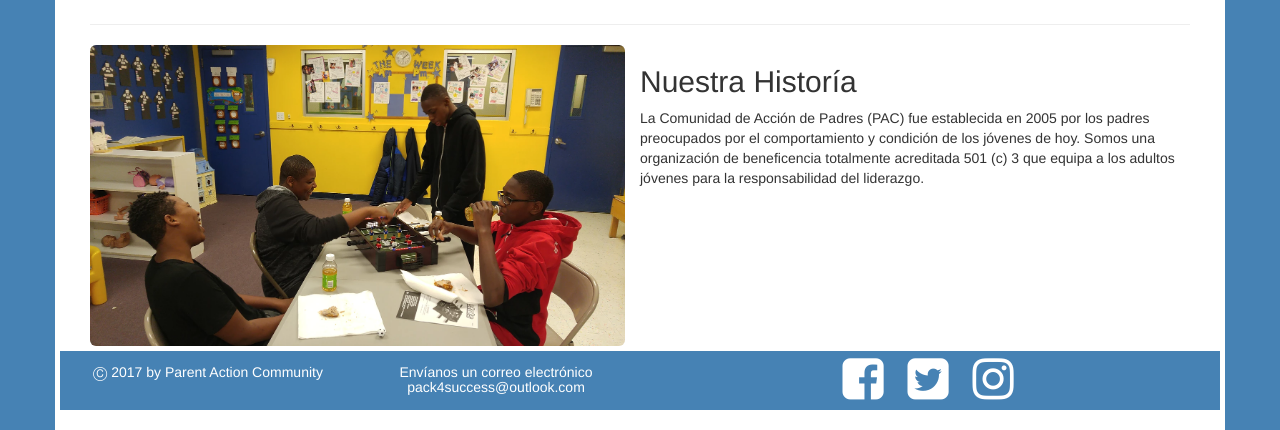
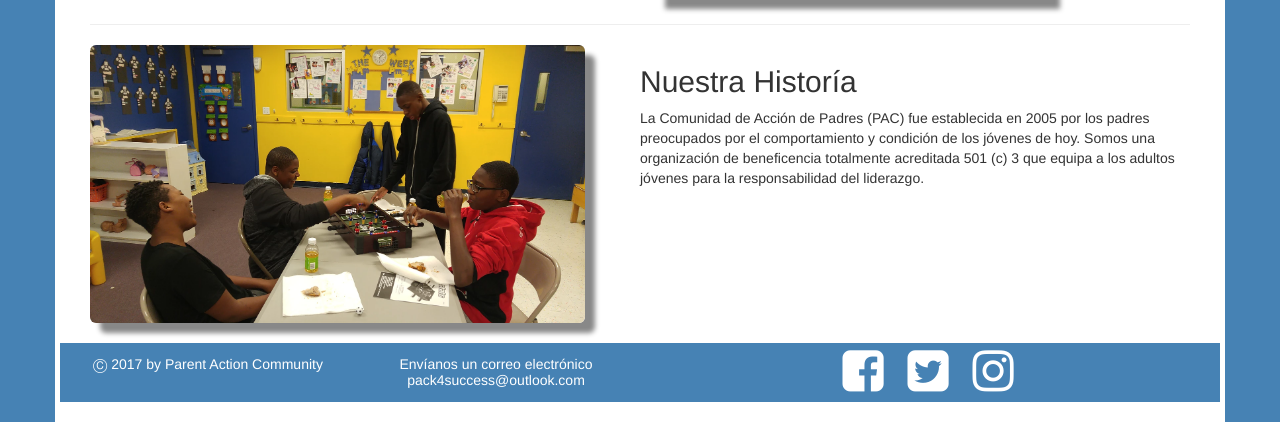
Before and after one commit to bdeckard92/pac4successSpanish, a PHP site: page / in a window 1280 px wide. Shown: the part 410-840 px from the top of the page. Run offline with PHP 8.4, Linux system fonts and the light colour scheme.

Commit message:
Styling adjustments

```diff
--- a/assets/css/pac4.css
+++ b/assets/css/pac4.css
@@ -20,13 +20,16 @@ body {
 }
 
 .bottom {
-	margin-top: 5px;
+	margin-top: 20px;
 	background-color: steelblue;
 	padding: 4px;
 	text-align: center;
 }
 
-iframe {
+
+}
+
+#history {
 	margin-left: 20px;
 }
 
@@ -47,6 +50,9 @@ h5 {
 	color:white;
 }
 
+iframe, img {
+	box-shadow: 10px 10px 5px #888888;
+}
 .social {
 	margin-right: 10px;
 	margin-left: 10px;
--- a/pac4.html
+++ b/pac4.html
@@ -39,17 +39,17 @@
                     <p> Brindar apoyo y estímulo a j&oacutevenes y adultos j&oacutevenes de entre 13 y 24 años de edad, en Amityville y sus alrededores. Nuestro centro de atención se centra en la educación y la tutor&iacutea. Proporcionamos a las madres adolescentes artículos y habilidades esenciales que les permite volver a la pista con su educación y ser independientes</p>
                 </div>
                 <div class="col-sm-4">
-                    <iframe width="395" height="220" src="https://www.youtube.com/embed/N-wmch4pCjA" frameborder="0" allowfullscreen></iframe>
+                    <iframe class="embed-responsive-itme" width="395" height="220" src="https://www.youtube.com/embed/N-wmch4pCjA" frameborder="0" allowfullscreen></iframe>
                 </div>
             </div>
             <hr>
             <div class="row history">
                 <div class="col-sm-6">
-                    <img class="img-responsive img-rounded" src="assets/images/class.png" alt="classroom">
+                    <img class="img-responsive img-rounded classroom" width="495" height="320"src="assets/images/class.png" alt="classroom">
                 </div>
-                <div class="class-sm-6">
-                    <h2> Nuestra Histor&iacutea </h2>
-                    <p>
+                <div class="class-sm-3">
+                    <h2 id="history"> Nuestra Histor&iacutea </h2>
+                    <p id="history">
                         La Comunidad de Acción de Padres (PAC) fue establecida en 2005 por los padres preocupados por el comportamiento y condición de los jóvenes de hoy. Somos una organización de beneficencia totalmente acreditada 501 (c) 3 que equipa a los adultos jóvenes para la responsabilidad del liderazgo.
                     </p>
                 </div>
```
Also changed, not shown: assets/images/I got this.jpg (added).
